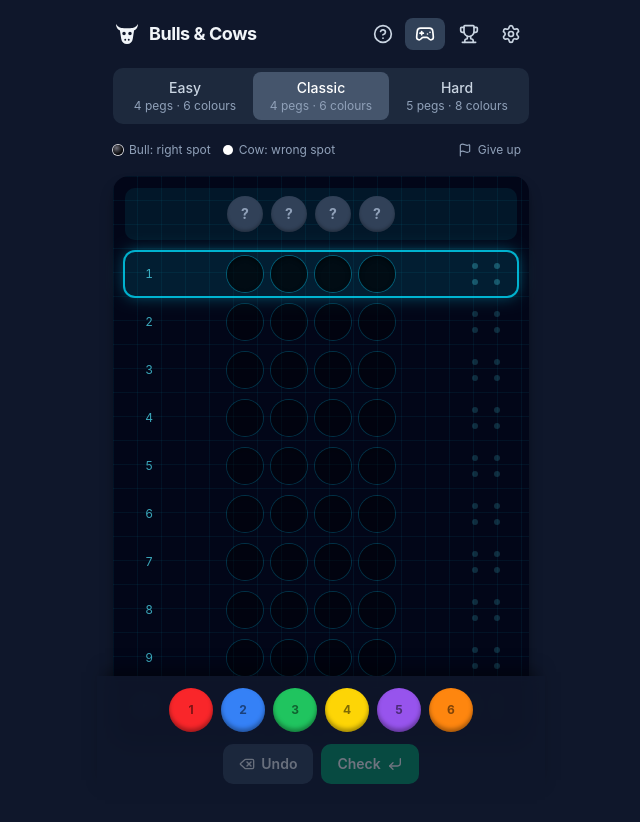
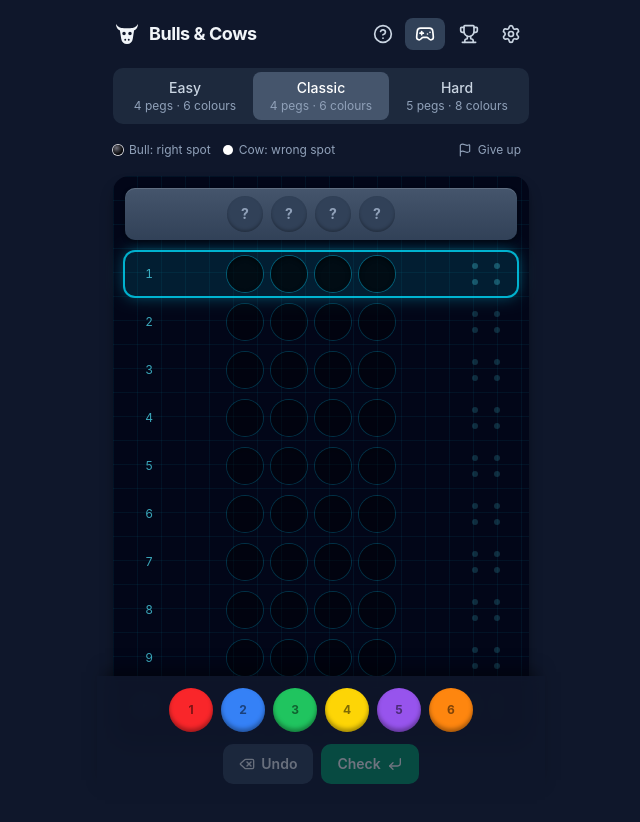
Before and after one commit to kunukn/bulls-and-cows, a React (Vite) app: page /#/ in a window 1280 px wide. Shown: the top 822 px of the page, without its empty margins (319-959 px from the left). Built offline with nearby package versions, Linux system fonts and the light colour scheme.

Commit message:
feat(game): reveal the secret by lifting a hinged shield
Replaces the per-peg 90° rotateY flip, which turned solid pegs paper-thin.
The shield has an edge face, so it shows its thickness when upright, and
closes again on a new game.

```diff
--- a/src/features/game/components/Board.tsx
+++ b/src/features/game/components/Board.tsx
@@ -11,11 +11,11 @@ import { GuessRow } from "./GuessRow";
 import {
   FEEDBACK_COLUMN,
   NUMBER_COLUMN,
-  PEG_SIZE,
   PEGS_COLUMN,
   ROW_LAYOUT,
 } from "./rowLayout";
 import { Peg } from "./Peg";
+import { SecretShield } from "./SecretShield";
 
 /* Symmetric, so it needs no RTL counterpart. */
 const ROW_SHAKE_KEYFRAMES: Keyframe[] = [
@@ -26,8 +26,6 @@ const ROW_SHAKE_KEYFRAMES: Keyframe[] = [
   { transform: "translateX(2px)" },
   { transform: "translateX(0)" },
 ];
-
-const SECRET_FLIP_STAGGER_MS = 90;
 
 export function Board() {
   const { t } = useTranslation();
@@ -75,37 +73,27 @@ export function Board() {
     >
       <div
         aria-label={isPlaying ? t("game.secretHidden") : t("game.secret")}
-        className={cn(ROW_LAYOUT, "mb-3 rounded-lg bg-board-tray py-2")}
+        className={cn(
+          ROW_LAYOUT,
+          "relative mb-3 rounded-lg bg-board-tray py-2",
+        )}
       >
         <span aria-hidden className={NUMBER_COLUMN} />
         <div className={PEGS_COLUMN}>
+          {/* Empty holes while playing, so the code never reaches the DOM. */}
           {isPlaying
             ? Array.from({ length: pegs }, (_, index) => (
-                <span
-                  key={index}
-                  aria-hidden
-                  className={cn(
-                    PEG_SIZE,
-                    "grid place-items-center rounded-full bg-slate-700 text-sm font-bold text-slate-400 shadow-[inset_0_-2px_3px_rgb(0_0_0/0.25)]",
-                  )}
-                >
-                  ?
-                </span>
+                <Peg key={index} color={null} />
               ))
             : secret.map((color, index) => (
                 <span key={index} className="contents">
-                  <Peg
-                    color={color}
-                    className="motion-safe:animate-secret-flip"
-                    style={{
-                      animationDelay: `${index * SECRET_FLIP_STAGGER_MS}ms`,
-                    }}
-                  />
+                  <Peg color={color} />
                   <span className="sr-only">{t(`colors.${color}`)}</span>
                 </span>
               ))}
         </div>
         <span aria-hidden className={FEEDBACK_COLUMN} />
+        <SecretShield pegs={pegs} isOpen={!isPlaying} />
       </div>
       <ol className="flex flex-col gap-1">
         {Array.from({ length: maxGuesses }, (_, index) => {
--- /dev/null
+++ b/src/features/game/components/SecretShield.tsx
@@ -0,0 +1,56 @@
+import { cn } from "@/utils/cn";
+import {
+  FEEDBACK_COLUMN,
+  NUMBER_COLUMN,
+  PEG_SIZE,
+  PEGS_COLUMN,
+  ROW_LAYOUT,
+} from "./rowLayout";
+
+type Props = {
+  pegs: number;
+  isOpen: boolean;
+};
+
+/*
+ * The hinged plastic shield over the secret code. It lifts on its top edge
+ * towards the viewer, like the shield on a physical board (see
+ * docs/product/decisions/0001-physical-board-motion.md). The plate has a
+ * real edge face, so when it stands upright it shows its thickness instead
+ * of vanishing. A transition, not a keyframe animation, so a new game closes
+ * it again and a restored finished game shows it open without replaying.
+ */
+export function SecretShield({ pegs, isOpen }: Props) {
+  return (
+    <div
+      aria-hidden
+      data-open={isOpen}
+      className="pointer-events-none absolute inset-0 origin-top [transform:perspective(600px)_rotateX(0)] transition-transform duration-500 ease-in-out transform-3d data-[open=true]:[transform:perspective(600px)_rotateX(90deg)] motion-reduce:transition-none"
+    >
+      <div
+        className={cn(
+          ROW_LAYOUT,
+          "size-full rounded-lg bg-linear-to-b from-slate-600 to-slate-700 py-2 shadow-[inset_0_1px_0_rgb(255_255_255/0.15),0_2px_4px_rgb(0_0_0/0.4)]",
+        )}
+      >
+        <span className={NUMBER_COLUMN} />
+        <div className={PEGS_COLUMN}>
+          {Array.from({ length: pegs }, (_, index) => (
+            <span
+              key={index}
+              className={cn(
+                PEG_SIZE,
+                "grid place-items-center rounded-full bg-slate-700 text-sm font-bold text-slate-400 shadow-[inset_0_-2px_3px_rgb(0_0_0/0.25)]",
+              )}
+            >
+              ?
+            </span>
+          ))}
+        </div>
+        <span className={FEEDBACK_COLUMN} />
+      </div>
+      {/* Front edge: hangs from the free edge down to the board. */}
+      <div className="absolute inset-x-0 top-full h-1.5 origin-top [transform:rotateX(-90deg)] rounded-b-sm bg-slate-800" />
+    </div>
+  );
+}
--- a/src/index.css
+++ b/src/index.css
@@ -22,9 +22,8 @@
   --animate-peg-tip: peg-tip 220ms ease-out;
   --animate-peg-rattle: peg-rattle 260ms ease-out;
   --animate-feedback-pop: feedback-pop 160ms ease-out backwards;
-  /* Win: a bright wave across the winning row. Secret: pegs flip face-up. */
+  /* Win: a bright wave across the winning row. */
   --animate-peg-shimmer: peg-shimmer 420ms ease-in-out backwards;
-  --animate-secret-flip: secret-flip 320ms ease-out backwards;
 
   @keyframes peg-shimmer {
     0%,
@@ -35,15 +34,6 @@
     45% {
       transform: scale(1.12);
       filter: brightness(1.45);
-    }
-  }
-
-  @keyframes secret-flip {
-    0% {
-      transform: perspective(160px) rotateY(90deg);
-    }
-    100% {
-      transform: perspective(160px) rotateY(0);
     }
   }
 
```
